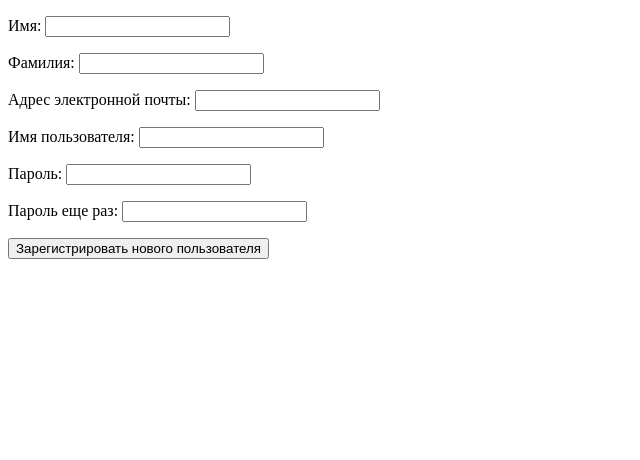
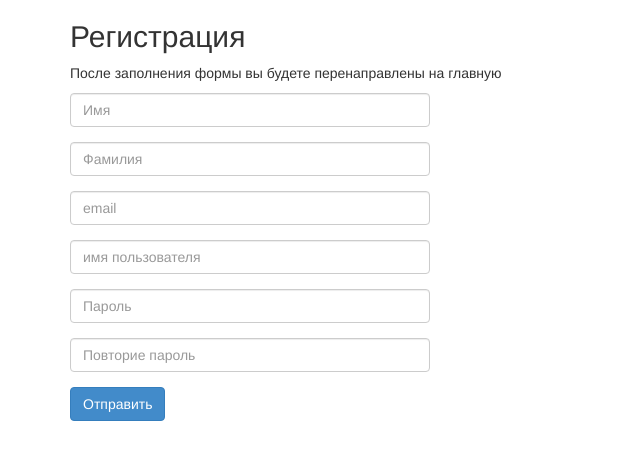
Before and after one commit to Effessio/task_mngr, a Django app: page /users/register/ in a window 1280 px wide. Shown: the top 460 px of the page, without its empty margins (0-640 px from the left). Run offline with Django 3.2, Linux system fonts and the light colour scheme; some libraries are stand-ins or nearby versions.

Commit message:
login and register forms

```diff
--- a/users/templates/users/register.html
+++ b/users/templates/users/register.html
@@ -1,18 +1,49 @@
-<!DOCTYPE html>
-<html xmlns="http://www.w3.org/1999/html">
-<head>
-    <title></title>
-</head>
-<body>
-    <form action="" method="post"> {% csrf_token %}
-        <p>Имя: <input type="text" name="first_name"/></p>
-        <p>Фамилия: <input type="text" name="last_name"/></p>
-        <p>Адрес электронной почты: <input type="text" name="e-mail"/></p>
-        <p>Имя пользователя: <input type="text" name="user_name"/></p>
-        <p></p>Пароль: <input type="password" name="password"/></p>
-        <p>Пароль еще раз: <input type="password" name="password2"/></p>
-        <p><input type="submit" value="Зарегистрировать нового пользователя"></p>
-    </form>
+{% extends "users/auth_base.html" %}
 
-</body>
-</html>
+{% block title %}
+    Регистрация
+{% endblock title %}
+{% block content %}
+    <h2>Регистрация</h2>
+    <p>После заполнения формы вы будете перенаправлены на главную</p>
+
+    <form class="form-horizontal" action="." role="form" method="post">
+    {% csrf_token %}
+    <div class="form-group">
+        <div class="col-xs-4">
+            <input type="text" class="form-control" name="first_name" placeholder="Имя">
+        </div>
+    </div>
+    <div class="form-group">
+        <div class="col-xs-4">
+            <input type="text" class="form-control" name="last_name" placeholder="Фамилия">
+        </div>
+    </div>
+    <div class="form-group">
+        <div class="col-xs-4">
+            <input type="text" class="form-control" name="e-mail" placeholder="email">
+        </div>
+    </div>
+    <div class="form-group">
+        <div class="col-xs-4">
+            <input type="text" class="form-control" name="user_name" placeholder="имя пользователя">
+        </div>
+    </div>
+    <div class="form-group">
+        <div class="col-xs-4">
+            <input type="password" class="form-control" name="password" placeholder="Пароль">
+        </div>
+    </div>
+    <div class="form-group">
+        <div class="col-xs-4">
+            <input type="password" class="form-control" name="password2" placeholder="Повторие пароль">
+        </div>
+    </div>
+    <div class="form-group">
+        <div class="col-xs-4">
+            <button type="submit" class="btn btn-primary">Отправить</button>
+        </div>
+    </div>
+</form>
+
+{% endblock content %}
```
Also changed, not shown: users/templates/users/login.html (+5 -2 lines).
